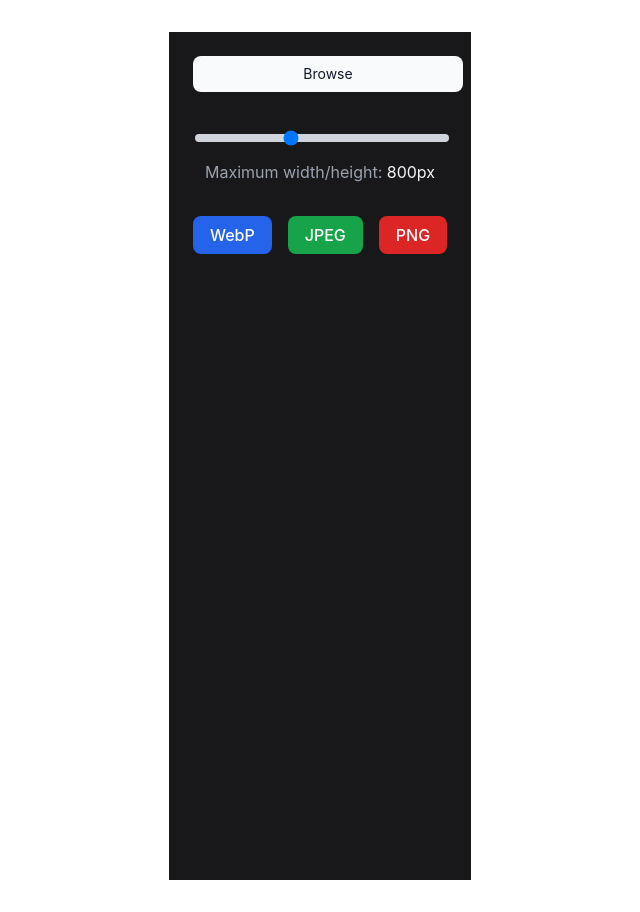
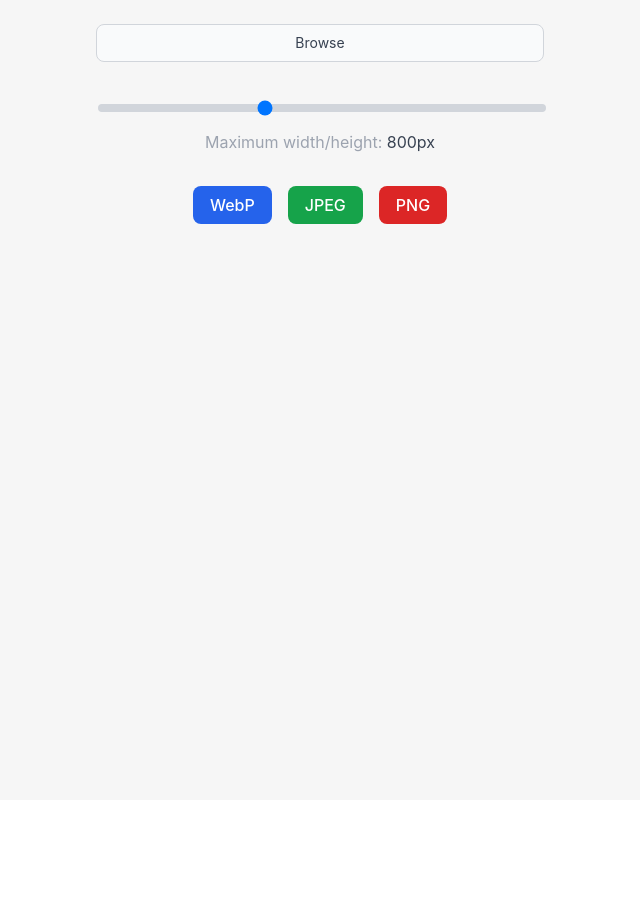
Before and after one commit to uvmain/image-converter, a Vue app: page / in a window 1280 px wide. Shown: the whole page, without its empty margins (320-960 px from the left). After the commit the page ends 800 px from the top, so only its background shows below. Built offline with nearby package versions, Linux system fonts and the light colour scheme.

Commit message:
update styling

```diff
--- a/src/App.vue
+++ b/src/App.vue
@@ -56,8 +56,9 @@ const outputFileName = computed(() => {
 </script>
 
 <template>
-  <div class="flex flex-col items-center gap-10 bg-zinc-900 text-light p-6 min-h-screen">
-    <div class="w-full max-w-md">
+  <div class="bg-light text-gray-700 min-h-screen min-w-screen">
+    <div class="flex flex-col items-center gap-10 p-6">
+      <div class="w-md flex flex-col gap-2">
         <input
           type="file"
           @change="onFileChange"
@@ -67,10 +68,13 @@ const outputFileName = computed(() => {
         />
         <label
           for="fileInput"
-        class="block w-full text-sm text-gray-900 border border-gray-300 rounded-lg cursor-pointer bg-gray-50 focus:outline-none p-2 text-center hover:bg-gray-200"
+          class="block text-sm text-gray-700 border-1 border-solid border-gray-300 rounded-lg cursor-pointer bg-gray-50 focus:outline-none p-2 text-center hover:bg-gray-200"
         >
           Browse
         </label>
+        <div v-if="fileName">
+          {{ fileName }}
+        </div>
         <div v-if="imageUrl" class="mt-4">
           <img
             :src="imageUrl"
@@ -79,7 +83,7 @@ const outputFileName = computed(() => {
           />
         </div>
       </div>
-    <div class="w-full max-w-md flex flex-col gap-4">
+      <div class="w-full flex flex-col gap-4 w-md">
         <input
           v-model="imageSize"
           type="range"
@@ -92,13 +96,16 @@ const outputFileName = computed(() => {
           <span class="text-gray-400">
             Maximum width/height:
           </span>
+          <span class="text-gray-700">
             {{ imageSize }}px
+          </span>
         </div>
         <div class="flex justify-center mt-4">
           <div class="flex flex-row gap-4">
-          <button @click="downloadImage('webp')" class="bg-blue-600 text-white rounded-lg px-4 py-2 hover:bg-blue-700 focus:outline-none focus:ring-2 focus:ring-blue-500">WebP</button>
-          <button @click="downloadImage('jpeg')" class="bg-green-600 text-white rounded-lg px-4 py-2 hover:bg-green-700 focus:outline-none focus:ring-2 focus:ring-green-500">JPEG</button>
-          <button @click="downloadImage('png')" class="bg-red-600 text-white rounded-lg px-4 py-2 hover:bg-red-700 focus:outline-none focus:ring-2 focus:ring-red-500">PNG</button>
+            <button @click="downloadImage('webp')" class="bg-blue-600 text-white rounded-lg px-4 py-2 hover:bg-blue-700 outline-none focus:ring-2 focus:ring-blue-500">WebP</button>
+            <button @click="downloadImage('jpeg')" class="bg-green-600 text-white rounded-lg px-4 py-2 hover:bg-green-700 outline-none focus:ring-2 focus:ring-green-500">JPEG</button>
+            <button @click="downloadImage('png')" class="bg-red-600 text-white rounded-lg px-4 py-2 hover:bg-red-700 outline-none focus:ring-2 focus:ring-red-500">PNG</button>
+          </div>
         </div>
       </div>
     </div>
--- a/src/style.css
+++ b/src/style.css
@@ -5,7 +5,7 @@
 
   color-scheme: light dark;
   color: rgba(255, 255, 255, 0.87);
-  background-color: #18181B;
+  background-color: #ffffff;
 
   font-synthesis: none;
   text-rendering: optimizeLegibility;
@@ -59,9 +59,8 @@ button:focus-visible {
 }
 
 #app {
-  max-width: 1280px;
   margin: 0 auto;
-  padding: 2rem;
+  /* padding: 2rem; */
   text-align: center;
 }
 
```
Lines whose indentation alone changed are shown as unchanged.
